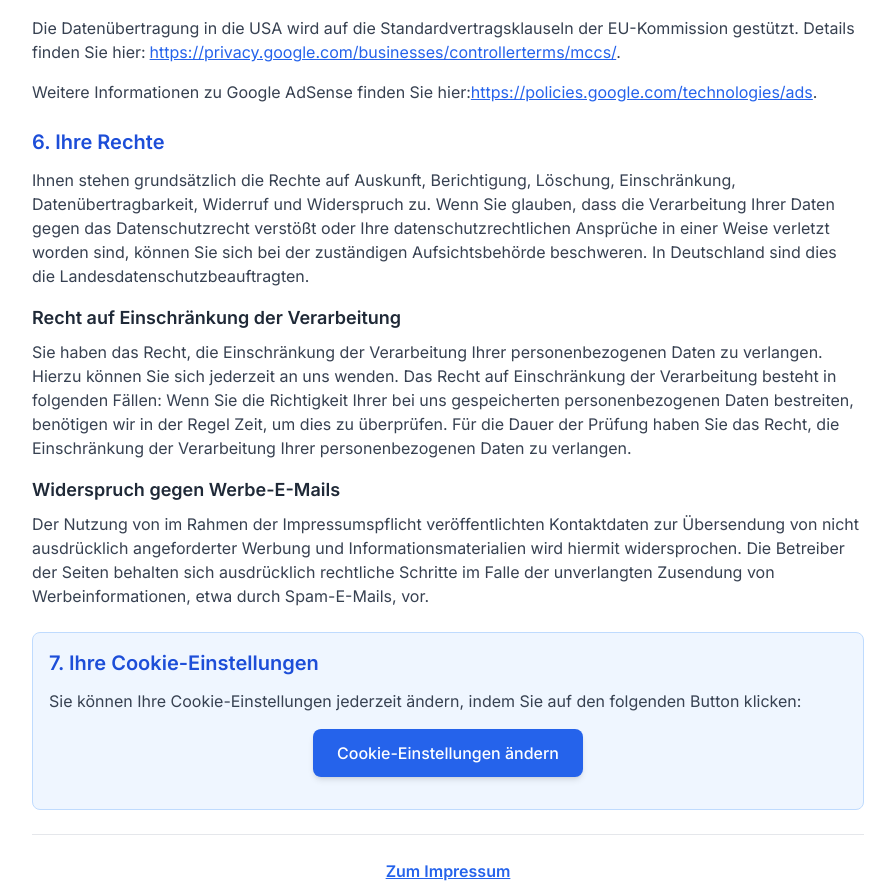
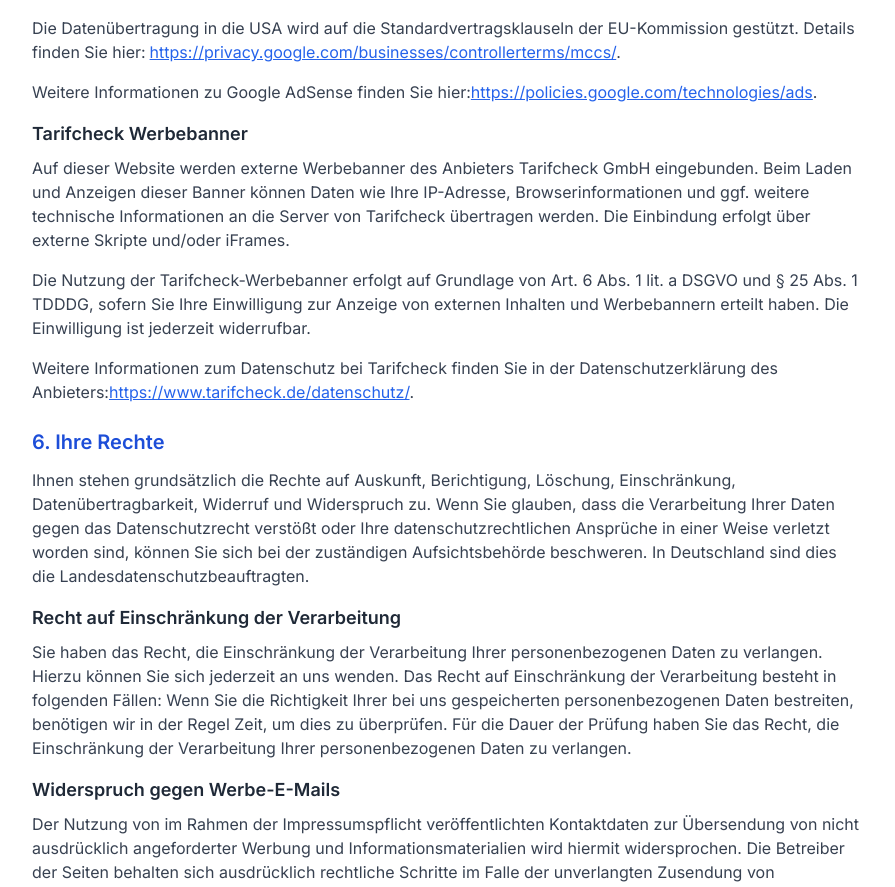
Before and after one commit to thorpeto/ferienhaus-finanzrechner, a Next.js app: page /datenschutz in a window 1280 px wide. Shown: the part 4820-5707 px from the top of the page, without its empty margins (192-1087 px from the left). Built offline with nearby package versions, Linux system fonts and the light colour scheme.

Commit message:
AD Ver 0.0.4

```diff
--- /dev/null
+++ b/app/components/GoogleAnalytics.tsx
@@ -0,0 +1,29 @@
+"use client";
+import { useEffect } from "react";
+
+export default function GoogleAnalytics() {
+  useEffect(() => {
+    // Google Tag Script einfügen
+    const script1 = document.createElement("script");
+    script1.async = true;
+    script1.src = "https://www.googletagmanager.com/gtag/js?id=G-GCCKR3MDHZ";
+    document.head.appendChild(script1);
+
+    // Google Tag Initialisierung
+    const script2 = document.createElement("script");
+    script2.innerHTML = `
+      window.dataLayer = window.dataLayer || [];
+      function gtag(){dataLayer.push(arguments);}
+      gtag('js', new Date());
+      gtag('config', 'G-GCCKR3MDHZ');
+    `;
+    document.head.appendChild(script2);
+
+    return () => {
+      document.head.removeChild(script1);
+      document.head.removeChild(script2);
+    };
+  }, []);
+
+  return null;
+}
--- a/app/datenschutz/page.tsx
+++ b/app/datenschutz/page.tsx
@@ -199,6 +199,20 @@
               https://policies.google.com/technologies/ads
             </a>.
           </p>
+
+          <h3 className="text-lg font-semibold mb-2 text-gray-800 mt-4">Tarifcheck Werbebanner</h3>
+          <p className="mb-4 text-gray-700">
+            Auf dieser Website werden externe Werbebanner des Anbieters Tarifcheck GmbH eingebunden. Beim Laden und Anzeigen dieser Banner können Daten wie Ihre IP-Adresse, Browserinformationen und ggf. weitere technische Informationen an die Server von Tarifcheck übertragen werden. Die Einbindung erfolgt über externe Skripte und/oder iFrames.
+          </p>
+          <p className="mb-4 text-gray-700">
+            Die Nutzung der Tarifcheck-Werbebanner erfolgt auf Grundlage von Art. 6 Abs. 1 lit. a DSGVO und § 25 Abs. 1 TDDDG, sofern Sie Ihre Einwilligung zur Anzeige von externen Inhalten und Werbebannern erteilt haben. Die Einwilligung ist jederzeit widerrufbar.
+          </p>
+          <p className="mb-4 text-gray-700">
+            Weitere Informationen zum Datenschutz bei Tarifcheck finden Sie in der Datenschutzerklärung des Anbieters:
+            <a href="https://www.tarifcheck.de/datenschutz/" target="_blank" rel="noopener noreferrer" className="text-blue-600 underline hover:text-blue-800">
+              https://www.tarifcheck.de/datenschutz/
+            </a>.
+          </p>
         </section>
 
         <section className="mb-6">
--- a/app/layout.tsx
+++ b/app/layout.tsx
@@ -1,6 +1,7 @@
 import './globals.css'
 import { Inter } from 'next/font/google'
 import CookieConsent from './components/CookieConsent'
+import GoogleAnalytics from './components/GoogleAnalytics'
 
 const inter = Inter({ subsets: ['latin'] })
 
@@ -23,17 +24,10 @@
           src="https://pagead2.googlesyndication.com/pagead/js/adsbygoogle.js?client=ca-pub-2826152307009467"
           crossOrigin="anonymous"
         ></script>
-        {/* Google Analytics Tag */}
-        <script async src="https://www.googletagmanager.com/gtag/js?id=G-GCCKR3MDHZ"></script>
-        <script dangerouslySetInnerHTML={{ __html: `
-          window.dataLayer = window.dataLayer || [];
-          function gtag(){dataLayer.push(arguments);}
-          gtag('js', new Date());
-          gtag('config', 'G-GCCKR3MDHZ');
-        ` }} />
       </head>
       <body className={inter.className}>
         {children}
+        <GoogleAnalytics />
         <CookieConsent />
       </body>
     </html>
--- a/app/page.tsx
+++ b/app/page.tsx
@@ -402,7 +402,7 @@
                   Ferienhaus Investitionsrechner
                 </h1>
                 <p className="text-blue-100 text-sm hidden md:block">
-                  Professionelle Renditeanalyse für Ferienimmobilien
+                  Eine realistische Renditeanalyse für Ferienimmobilien
                 </p>
               </div>
             </div>
@@ -428,7 +428,11 @@
         <div className="max-w-7xl mx-auto px-4 md:px-8 py-6">
           <div className="text-center">
             <p className="text-lg text-gray-700 mb-2 max-w-4xl mx-auto">
-              Eine moderne Webapp zur realistischen Berechnung der Rentabilität von Ferienhaus-Investitionen – mit detaillierten Kaufnebenkosten, separatem Bereich für potenzielle Einnahmen und klarer Cashflow-Visualisierung.
+              Wir haben uns gefragt: Ab wann finanziert sich unser Traumferienhaus eigentlich selbst? Können wir uns den Kauf wirklich leisten? Und wie viele Tage müssten wir vermieten, damit die Kosten und die Finanzierung gedeckt sind?
+
+              Aus diesen Fragen entstand unsere moderne Webapp – ein Tool zur realistischen Berechnung der Rentabilität von Ferienhaus-Investitionen. Sie berücksichtigt alle relevanten Kaufnebenkosten, zeigt potenzielle Einnahmen übersichtlich und visualisiert den Cashflow klar und verständlich.
+
+              Wenn du dir ähnliche Fragen stellst, hilft dir diese App hoffentlich bei deiner Entscheidung!
             </p>
             <p className="text-sm text-gray-500 mt-2">
               Das ist ein privates Projekt für private Zwecke. Wir garantieren nicht die Richtigkeit der Berechnungen.
@@ -921,6 +925,13 @@
       </div>
 
       {/* Footer mit Impressum-Link */}
+      {/* Tarifcheck Werbebanner - Anzeige */}
+      <div className="w-full flex flex-col items-center mb-4">
+        <span className="text-xs text-gray-500 mb-1">Anzeige</span>
+        <a href="https://a.partner-versicherung.de/click.php?partner_id=193524&ad_id=633&deep=baufinanzierung" target="_blank" rel="noopener noreferrer">
+          <img src="https://a.partner-versicherung.de/view.php?partner_id=193524&ad_id=633" width="728" height="90" style={{maxWidth: '100%', height: 'auto'}} alt="Tarifcheck Baufinanzierung Banner" />
+        </a>
+      </div>
       <footer className="w-full py-6 bg-gray-100 border-t border-gray-200 mt-8 text-center text-sm text-gray-600">
         <Link href="/impressum" className="text-blue-600 underline hover:text-blue-800 mr-4">Impressum</Link>
         <Link href="/datenschutz" className="text-blue-600 underline hover:text-blue-800 mr-4">Datenschutz</Link>
```
